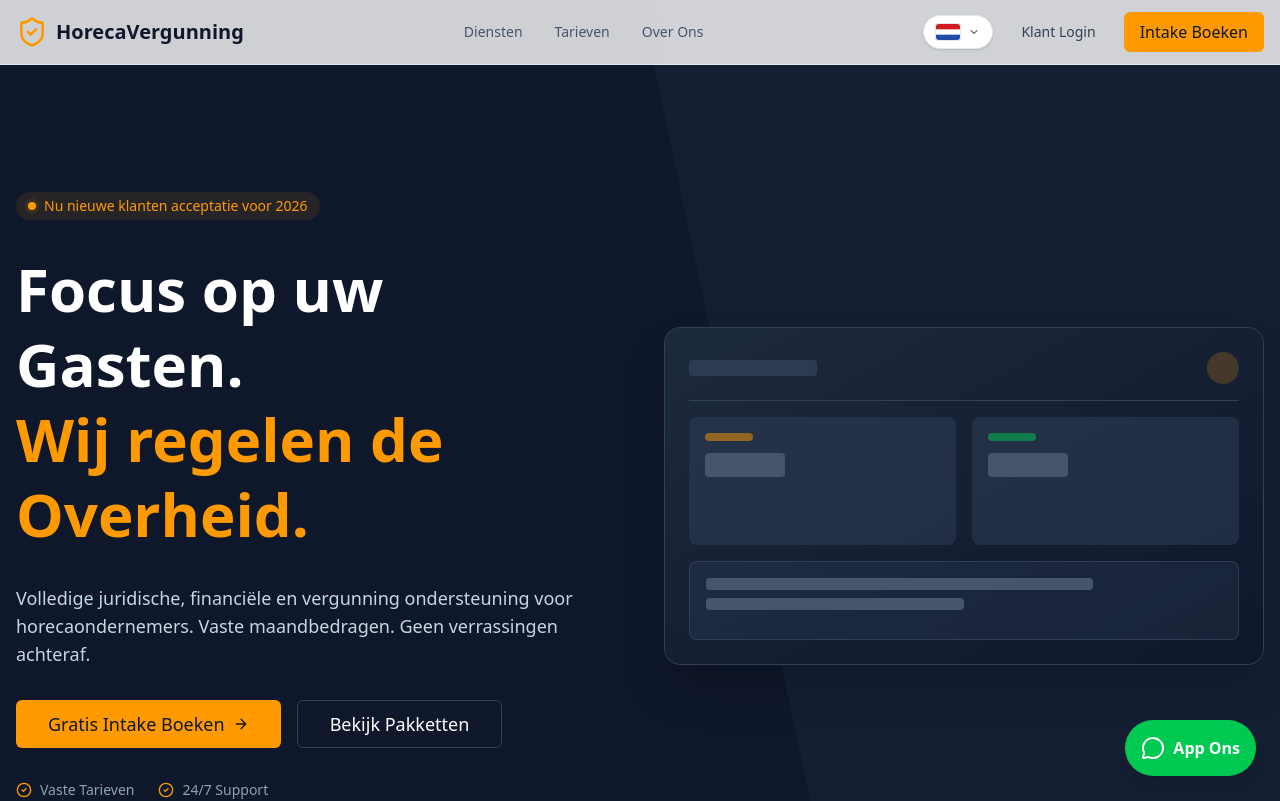
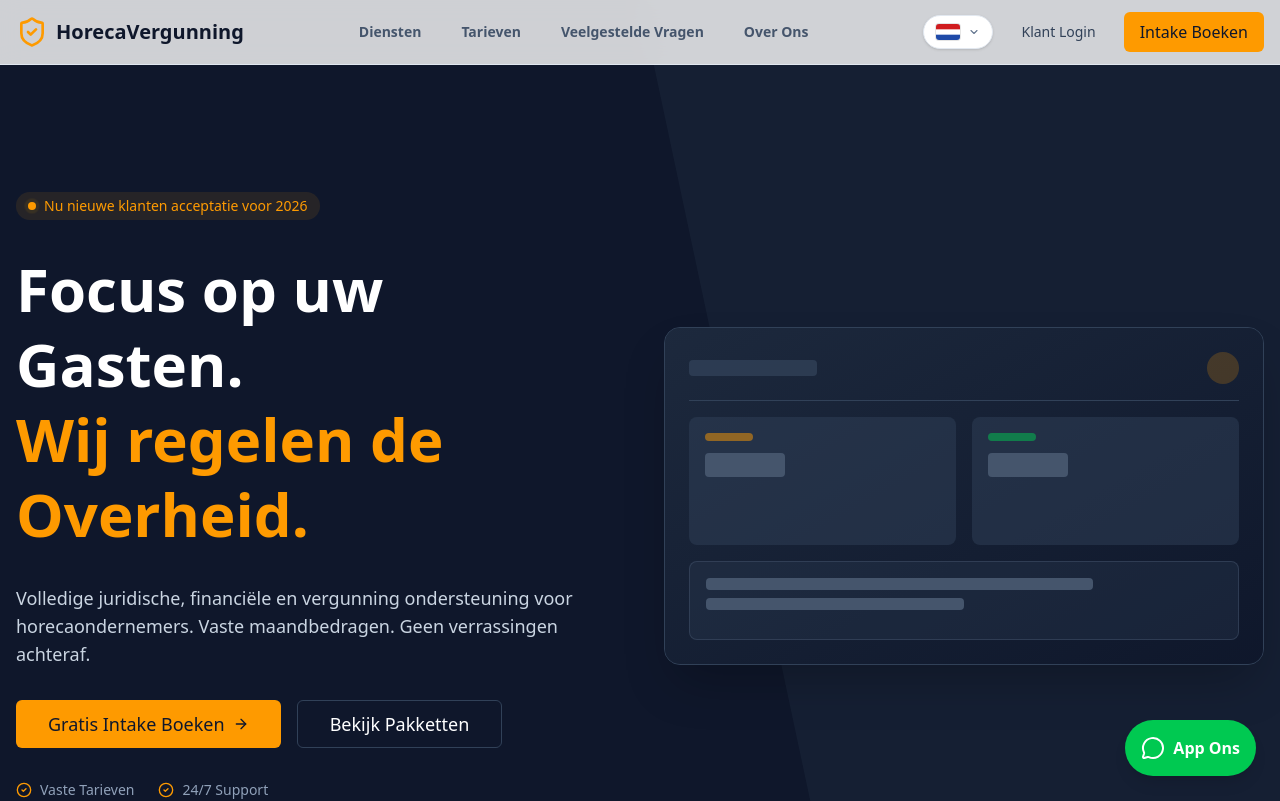
Before and after one commit to TheSingularity88/Horecavergunning.com, a Next.js app: page / in a window 1280 px wide. Shown: the top 801 px of the page. Built offline with nearby package versions, Linux system fonts and the light colour scheme.

Commit message:
feat(ui): add FAQ to navbar and footer, enhance navbar styling

```diff
--- a/app/components/FAQ.tsx
+++ b/app/components/FAQ.tsx
@@ -13,7 +13,7 @@
   const [openIndex, setOpenIndex] = useState<number | null>(null);
 
   return (
-    <section className="bg-slate-50 py-24 sm:py-32">
+    <section id="faq" className="bg-slate-50 py-24 sm:py-32">
       <div className="mx-auto max-w-7xl px-6 lg:px-8">
         <div className="mx-auto max-w-4xl divide-y divide-slate-900/10">
           <h2 className="text-2xl font-bold leading-10 tracking-tight text-slate-900">
--- a/app/components/Footer.tsx
+++ b/app/components/Footer.tsx
@@ -33,6 +33,7 @@
             <h4 className="text-white font-bold mb-4">{t.footer.company}</h4>
             <ul className="space-y-2 text-sm">
               <li><a href="#" className="hover:text-amber-500 transition-colors">{t.navbar.about}</a></li>
+              <li><a href="#faq" className="hover:text-amber-500 transition-colors">{t.navbar.faq}</a></li>
               <li><a href="#" className="hover:text-amber-500 transition-colors">Careers</a></li>
               <li><a href="#" className="hover:text-amber-500 transition-colors">Blog</a></li>
               <li><a href="#" className="hover:text-amber-500 transition-colors">{t.footer.contact}</a></li>
--- a/app/components/Navbar.tsx
+++ b/app/components/Navbar.tsx
@@ -16,10 +16,11 @@
           <span className="text-xl font-bold text-slate-900">HorecaVergunning</span>
         </div>
 
-        <div className="hidden md:flex items-center gap-8">
-          <Link href="#services" className="text-sm font-medium text-slate-600 hover:text-slate-900">{t.navbar.services}</Link>
-          <Link href="#pricing" className="text-sm font-medium text-slate-600 hover:text-slate-900">{t.navbar.pricing}</Link>
-          <Link href="#about" className="text-sm font-medium text-slate-600 hover:text-slate-900">{t.navbar.about}</Link>
+        <div className="hidden md:flex items-center gap-2">
+          <Link href="#services" className="px-4 py-2 rounded-full text-sm font-semibold text-slate-600 hover:text-slate-900 hover:bg-slate-100 transition-colors duration-200">{t.navbar.services}</Link>
+          <Link href="#pricing" className="px-4 py-2 rounded-full text-sm font-semibold text-slate-600 hover:text-slate-900 hover:bg-slate-100 transition-colors duration-200">{t.navbar.pricing}</Link>
+          <Link href="#faq" className="px-4 py-2 rounded-full text-sm font-semibold text-slate-600 hover:text-slate-900 hover:bg-slate-100 transition-colors duration-200">{t.navbar.faq}</Link>
+          <Link href="#about" className="px-4 py-2 rounded-full text-sm font-semibold text-slate-600 hover:text-slate-900 hover:bg-slate-100 transition-colors duration-200">{t.navbar.about}</Link>
         </div>
 
         <div className="flex items-center gap-4">
--- a/app/lib/translations.ts
+++ b/app/lib/translations.ts
@@ -5,6 +5,7 @@
     navbar: {
       services: "Services",
       pricing: "Pricing",
+      faq: "FAQ",
       about: "About",
       login: "Client Login",
       book: "Book Intake"
@@ -133,6 +134,7 @@
     navbar: {
       services: "Diensten",
       pricing: "Tarieven",
+      faq: "Veelgestelde Vragen",
       about: "Over Ons",
       login: "Klant Login",
       book: "Intake Boeken"
```
